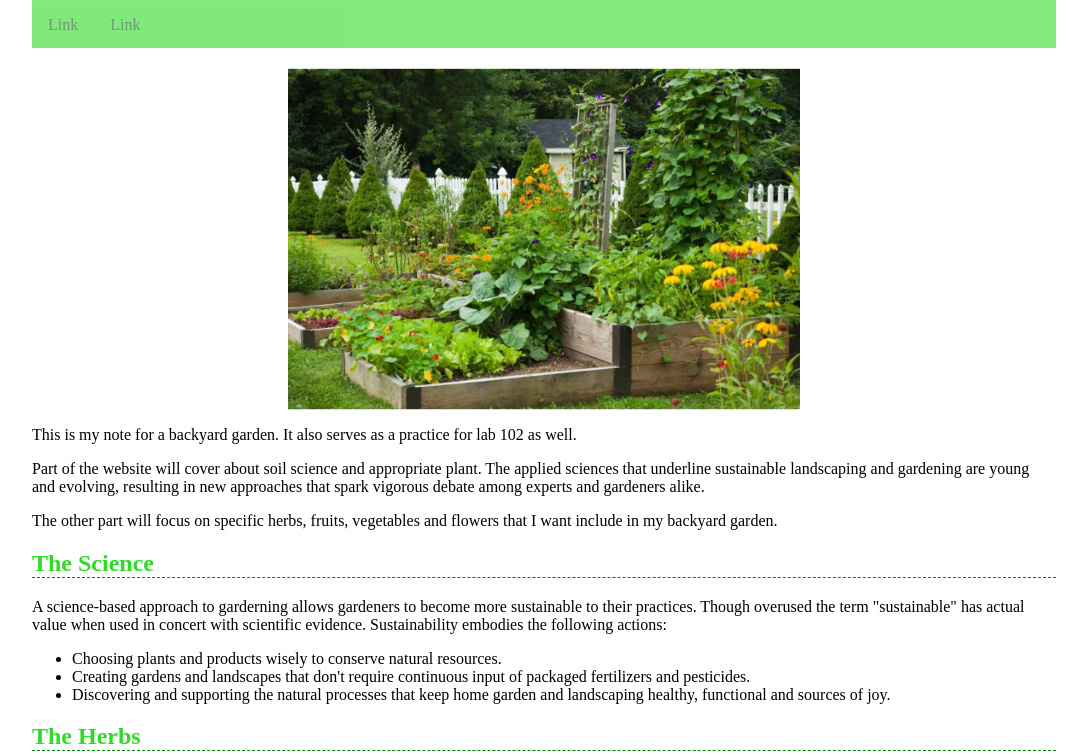
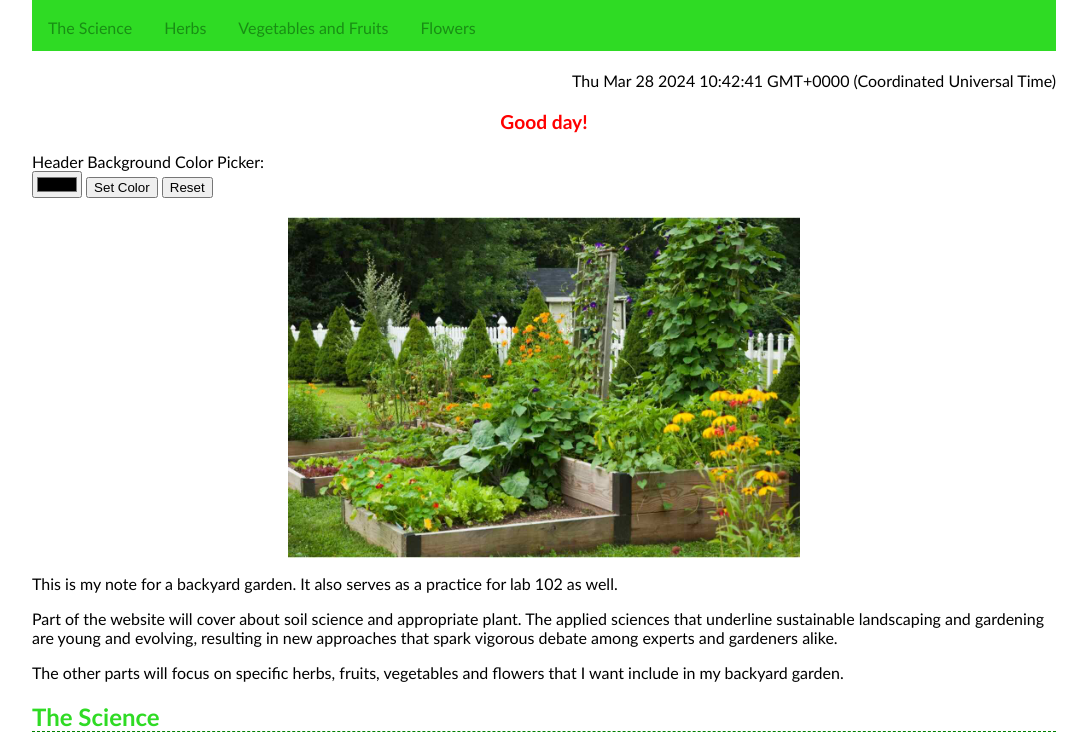
Before and after one commit to phamthuhuong91/Gardening, a plain HTML site: page index.html in a window 1280 px wide. Shown: the part 96-851 px from the top of the page, without its empty margins (160-1247 px from the left). Drawn offline with Linux system fonts and the light colour scheme.

Commit message:
commit -a

```diff
--- a/index.html
+++ b/index.html
@@ -10,13 +10,57 @@
   </head>
 
   <body>
-    <header>
+    <header id = "header_color">
       <h1>Introduction</h1>
       <nav>
-        <a href="https://phamthuhuong91.github.io/reading-notes/">Link</a>
-        <a href="https://phamthuhuong91.github.io/reading-notes/102/lab1">Link</a>
+        <a href="https://phamthuhuong91.github.io/reading-notes/">The Science</a>
+        <a href="https://phamthuhuong91.github.io/reading-notes/102/lab1">Herbs</a>
+        <a href="https://phamthuhuong91.github.io/reading-notes/102/lab1">Vegetables and Fruits</a>
+        <a href="https://phamthuhuong91.github.io/reading-notes/102/lab1">Flowers</a>
       </nav>
     </header>
+
+    <p style='text-align:right;' id="date"></p>
+
+    <script>
+      const d = new Date();
+      document.getElementById("date").innerHTML = d;
+    </script>
+
+    <b><p style='text-align:center; font-size:larger;color:red;' id ='demo'></p></b>
+
+    <script>
+      var hour = new Date().getHours();
+      let greetings;
+      if (hour < 10) {
+        greetings = 'Good morning!';
+      } else if (hour < 19 ) {
+        greetings = 'Good day!';
+      } else {
+        greetings = 'Good evening!';
+      }
+      document.getElementById('demo').innerHTML = greetings;
+    </script>
+
+  <div class="cell text">
+    Header Background Color Picker:
+</div>
+<div class="cell js">
+    <input type="color" id="color_value" name="color_value" value="white">
+    <!---DOUBLE (1 COLOR BOX 1 BUTTON)-->
+    <button type="button" onclick="changeBackground()">Set Color</button>
+    <button onclick="document.getElementById('header_color').style.backgroundColor='#2FDB24'">Reset</button>
+    </button>
+</div>
+
+<script>
+  function changeBackground(){
+  let color = document.getElementById('color_value').value;
+  document.getElementById('header_color').style.backgroundColor = color;
+}
+</script>
+
+<br>
 
     <main>
         <img  class="fit-picture"
@@ -25,7 +69,7 @@
 
       <p>This is my note for a backyard garden. It also serves as a practice for lab 102 as well.</p>
       <p>Part of the website will cover about soil science and appropriate plant. The applied sciences that underline sustainable landscaping and gardening are young and evolving, resulting in new approaches that spark vigorous debate among experts and gardeners alike.</p>
-      <p> The other part will focus on specific herbs, fruits, vegetables and flowers that I want include in my backyard garden. </p>
+      <p> The other parts will focus on specific herbs, fruits, vegetables and flowers that I want include in my backyard garden. </p>
 
       <section>
         <h2>The Science</h2>
@@ -44,12 +88,12 @@
 
       <section>
         <h2>The Vegetables and Fruits</h2>
-        <p>Place holder</p>
+        <p>This comprehensive guide covers how to start a vegetable garden from scratch, which vegetables to grow, and when to plant what. I added a “starter” garden plan consisting of easy-to-grow vegetables, companion planting techniques! Let this year be the year that you grow a successful garden!</p>
       </section>
 
       <section>
         <h2>The Flowers</h2>
-        <p>Place holder</p>
+        <p>Flowers have been symbols of beauty in most civilizations of the world, and flower giving is still among the most popular of social amenities. As gifts, flowers serve as expressions of affection for spouses, other family members, and friends; as decorations at weddings and other ceremonies; as tokens of respect for the deceased; as cheering gifts to the bedridden; and as expressions of thanks or appreciation.</p>
       </section>
     </main>
 
--- a/style.css
+++ b/style.css
@@ -1,10 +1,14 @@
 body {
   margin-left:15%;
   margin-right:5%;
+  font-family:'Trebuchet MS';
 
 }
+
+header {
+  background-color: #2FDB24;
+}
 h1 {
-  background-color: #2FDB24;
   color: rgb(10, 92, 10);
   opacity: 0.6;
   padding: 20px;
@@ -14,7 +18,6 @@ h1 {
 
 nav {
   overflow: hidden;
-  background-color:#2FDB24;
   opacity: 0.6;
   margin-bottom: 20px;
 }
```
